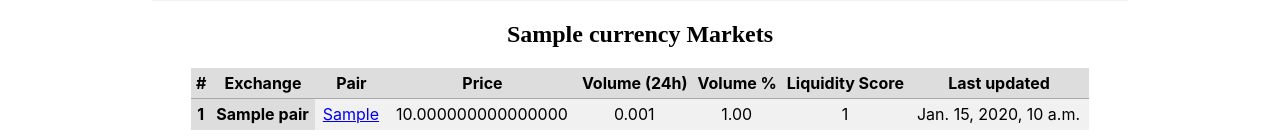
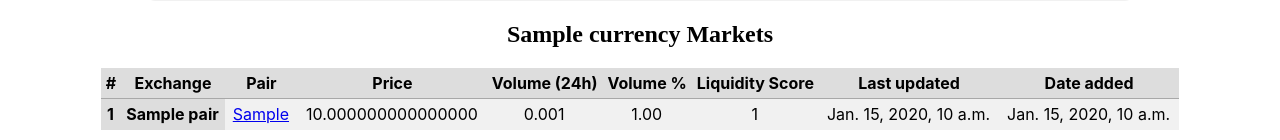
Before and after one commit to rubix0307/CoinHistory, a Django app: template currency/templates/currency/currency_detail.html in a window 1280 px wide. Shown: the part 755-895 px from the top of the page. Run offline with Django 5.2, Linux system fonts and the light colour scheme; tables that the repository leaves empty hold one stand-in row (values such as "Sample post"); the template is opened without the code that fills it: values that come from a table or form of the project are taken from there, most other values are stand-ins (such as "Sample title", 1, 10 or a date in 2020); lists and menus that the app fills with data are empty; some libraries are stand-ins or nearby versions.

Commit message:
add pair date_added

```diff
--- a/currency/models.py
+++ b/currency/models.py
@@ -22,6 +22,7 @@ class Pair(models.Model):
     index_price = models.IntegerField()
     is_verified = models.BooleanField()
     last_updated = models.DateTimeField()
+    date_added = models.DateTimeField(default=timezone.now())
     outlier_detected = models.IntegerField()
     por_audit_status = models.IntegerField()
     price = models.DecimalField(max_digits=25, decimal_places=15)
--- a/currency/templates/currency/inc/_markets.html
+++ b/currency/templates/currency/inc/_markets.html
@@ -13,6 +13,7 @@
                     <th class="left">Volume %</th>
                     <th class="left">Liquidity Score</th>
                     <th class="left">Last updated</th>
+                    <th class="left">Date added</th>
                 </tr>
             </thead>
             <tbody>
@@ -26,6 +27,7 @@
                         <th>{{ pair.volume_percent|floatformat:2 }}</th>
                         <th>{{ pair.effective_liquidity|floatformat:0 }}</th>
                         <th>{{ pair.last_updated }}</th>
+                        <th>{{ pair.date_added }}</th>
                     </tr>
                 {% endfor %}
             </tbody>
```
Also changed, not shown: currency/migrations/0011_pair_date_added.py (added).
